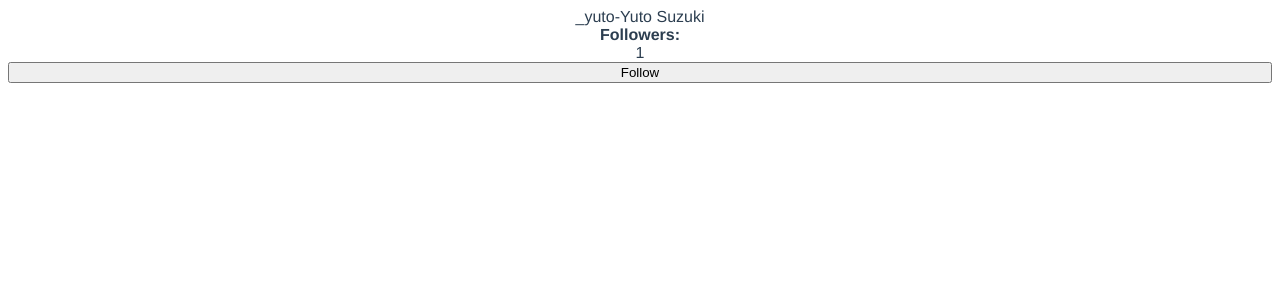
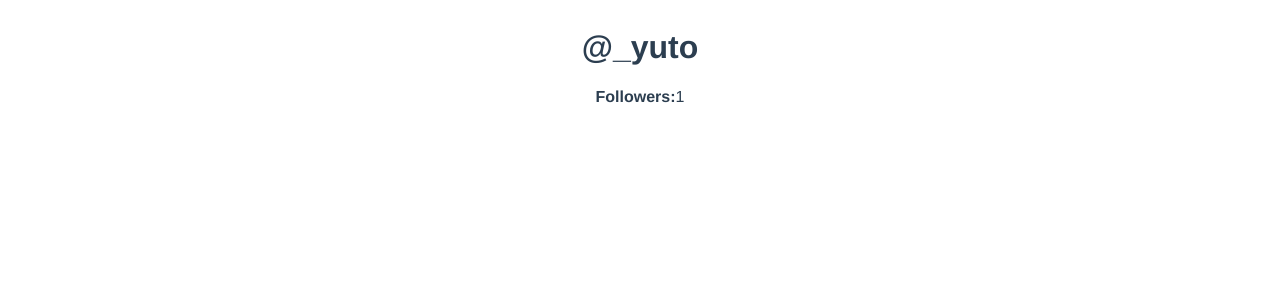
Before and after one commit to suzuking1192/twotter, a Vue app: page / in a window 1280 px wide. Shown: the top 300 px of the page. Built offline with nearby package versions, Linux system fonts and the light colour scheme.

Commit message:
refactor

```diff
--- a/src/App.vue
+++ b/src/App.vue
@@ -1,49 +1,18 @@
 <template>
   <div id="app">
-    {{user.username}}-{{fullName}}
-    <strong>Followers:</strong>{{followers}}
-    <button @click='followUser'>
-      Follow
-    </button>
+    <UserProfile/>
   </div>
 
 </template>
 
 <script>
+import UserProfile from "./components/UserProfile";
 
 export default {
-  name: 'App',
-  data(){
-  return{
-    followers: 0,
-    user:{
-      id:1,
-      username:"_yuto",
-      firstname:"Yuto",
-      lastname:"Suzuki",
-      email:"mokkumokku99@gmail.com",
-      isAdmin: true
-      }
-    }
-  },
-  computed:{
-    fullName(){
-        return `${this.user.firstname} ${this.user.lastname}`;
+  name: "App",
+  components:{UserProfile}
+}
 
-    }
-
-  },
-  methods:{
-    followUser(){
-       this.followers++;
-    }
-  },
-
-  mounted(){
-    this.followUser();
-
-  }
-}
 </script>
 
 <style>
--- /dev/null
+++ b/src/components/UserProfile.vue
@@ -0,0 +1,67 @@
+<template>
+  <div class="user-profile">
+    <div class="user-profile__user-panel">
+      <h1 class="user-profile__username">@{{user.username}}</h1>
+      <div class="user-profile__follwer-count">
+        <strong>Followers:</strong>{{followers}}
+      </div>
+    </div>
+  </div>
+
+</template>
+
+<script>
+
+export default {
+  name: 'App',
+  data(){
+  return{
+    followers: 0,
+    user:{
+      id:1,
+      username:"_yuto",
+      firstname:"Yuto",
+      lastname:"Suzuki",
+      email:"mokkumokku99@gmail.com",
+      isAdmin: true
+      }
+    }
+  },
+  watch:{
+    followers(newFollowerCount, oldFollowerCount){
+      if (oldFollowerCount < newFollowerCount){
+        console.log(`${this.user.username} has gained a follower!`)
+      }
+    }
+  },
+  computed:{
+    fullName(){
+        return `${this.user.firstname} ${this.user.lastname}`;
+
+    }
+
+  },
+  methods:{
+    followUser(){
+       this.followers++;
+    }
+  },
+
+  mounted(){
+    this.followUser();
+
+  }
+}
+</script>
+
+<style>
+#app {
+  font-family: Avenir, Helvetica, Arial, sans-serif;
+  -webkit-font-smoothing: antialiased;
+  -moz-osx-font-smoothing: grayscale;
+  display: flex;
+  color: #2c3e50;
+  flex-direction: column;
+  text-align:center;
+}
+</style>
```
